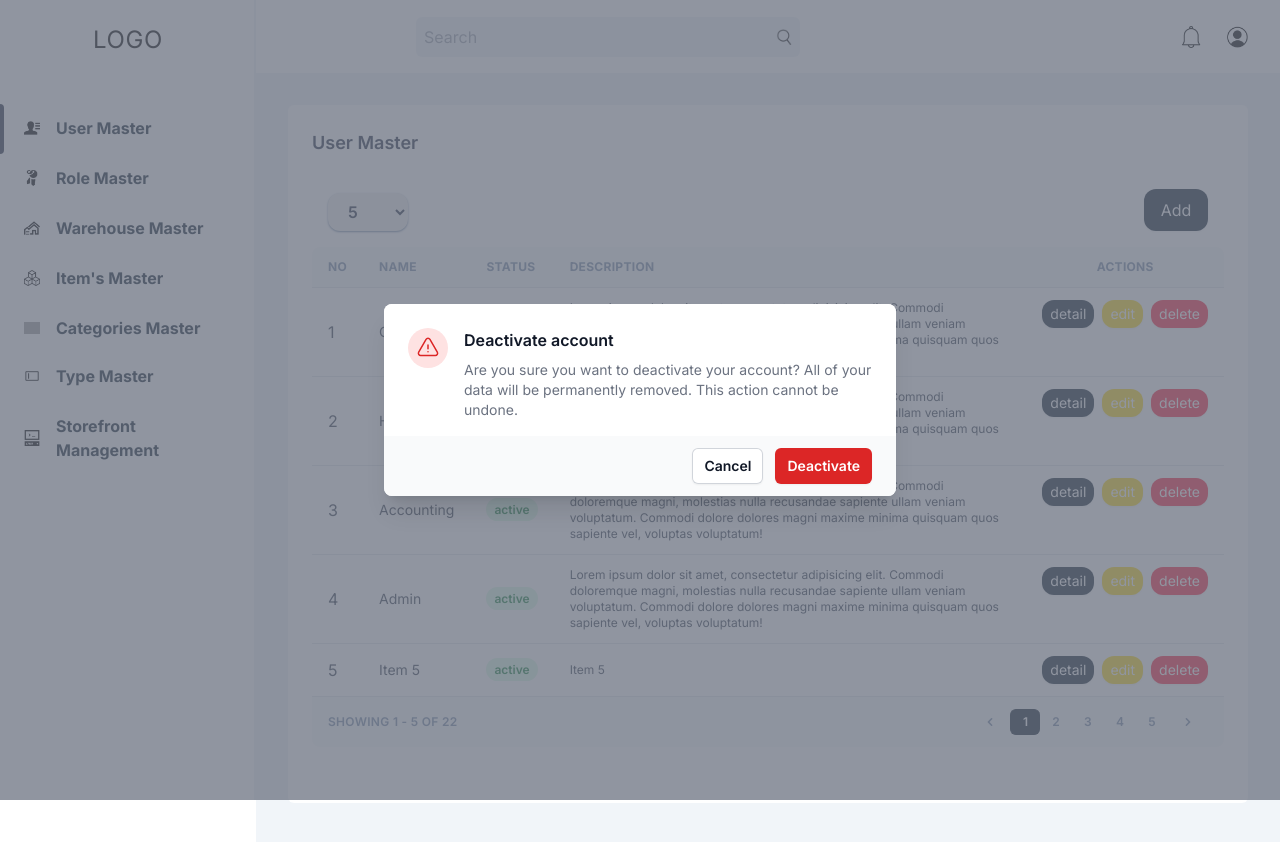
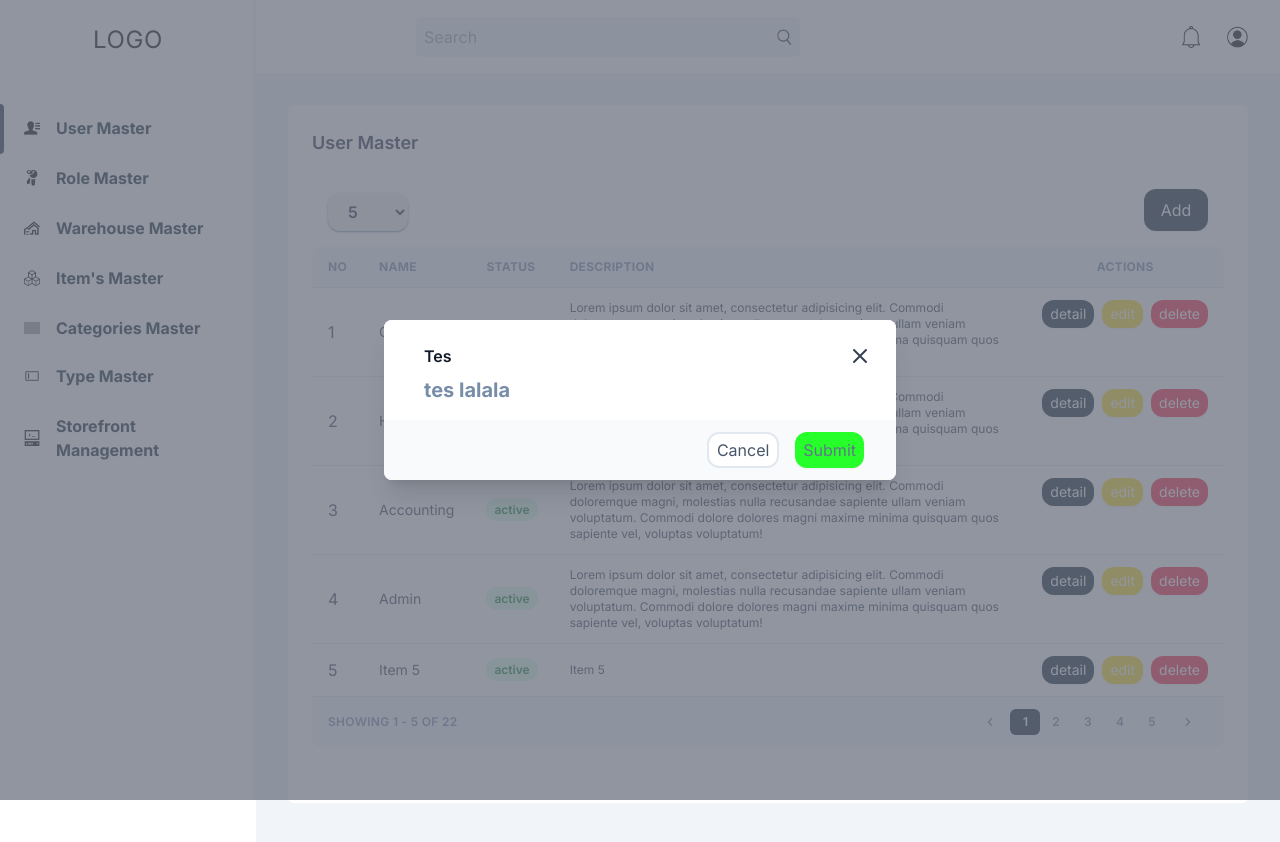
Before and after one commit to Azukii09/cosmetics-shop, a Next.js app: page /admin/user in a window 1280 px wide. Both pictures are taken after a click on the button "Add". Built offline with nearby package versions, Linux system fonts and the light colour scheme; grey boxes are pictures that could not be loaded.

Commit message:
#30- setup modal component
Signed-off-by: Azukii09 <azuknisianta@gmail.com>

```diff
--- a/src/app/admin/user/page.tsx
+++ b/src/app/admin/user/page.tsx
@@ -2,6 +2,7 @@
 import TableComponent from "@/components/components/tableComponent";
 import {useState} from "react";
 import Button from "@/components/tokens/button";
+import Modal from "@/components/components/modal";
 
 export default function UserMasterPage() {
     const title = [
@@ -161,73 +162,12 @@ export default function UserMasterPage() {
     return (
         <>
             {modal && (
-                <div className="relative z-20" aria-labelledby="modal-title" role="dialog" aria-modal="true">
-
-                    {/*Background backdrop, show/hide based on modal state.*/}
-
-                    {/*Entering: "ease-out duration-300"*/}
-                    {/*  From: "opacity-0"*/}
-                    {/*  To: "opacity-100"*/}
-                    {/*Leaving: "ease-in duration-200"*/}
-                    {/*  From: "opacity-100"*/}
-                    {/*  To: "opacity-0"*/}
-
-                    <div className="fixed inset-0 bg-gray-500 bg-opacity-75 transition-opacity"
-                         aria-hidden="true"></div>
-
-                    <div className="fixed inset-0 z-10 w-screen overflow-y-auto">
-                        <div
-                            className="flex min-h-full items-end justify-center p-4 text-center sm:items-center sm:p-0">
-
-                            {/*Modal panel, show/hide based on modal state.*/}
-
-                            {/*Entering: "ease-out duration-300"*/}
-                            {/*  From: "opacity-0 translate-y-4 sm:translate-y-0 sm:scale-95"*/}
-                            {/*  To: "opacity-100 translate-y-0 sm:scale-100"*/}
-                            {/*Leaving: "ease-in duration-200"*/}
-                            {/*  From: "opacity-100 translate-y-0 sm:scale-100"*/}
-                            {/*  To: "opacity-0 translate-y-4 sm:translate-y-0 sm:scale-95"*/}
-
-                            <div
-                                className="relative transform overflow-hidden rounded-lg bg-white text-left shadow-xl transition-all sm:my-8 sm:w-full sm:max-w-lg">
-                                <div className="bg-white px-4 pb-4 pt-5 sm:p-6 sm:pb-4">
-                                    <div className="sm:flex sm:items-start">
-                                        <div
-                                            className="mx-auto flex h-12 w-12 flex-shrink-0 items-center justify-center rounded-full bg-red-100 sm:mx-0 sm:h-10 sm:w-10">
-                                            <svg className="h-6 w-6 text-red-600" fill="none" viewBox="0 0 24 24"
-                                                 strokeWidth="1.5" stroke="currentColor" aria-hidden="true">
-                                                <path strokeLinecap="round" strokeLinejoin="round"
-                                                      d="M12 9v3.75m-9.303 3.376c-.866 1.5.217 3.374 1.948 3.374h14.71c1.73 0 2.813-1.874 1.948-3.374L13.949 3.378c-.866-1.5-3.032-1.5-3.898 0L2.697 16.126zM12 15.75h.007v.008H12v-.008z"/>
-                                            </svg>
-                                        </div>
-                                        <div className="mt-3 text-center sm:ml-4 sm:mt-0 sm:text-left">
-                                            <h3 className="text-base font-semibold leading-6 text-gray-900"
-                                                id="modal-title">Deactivate account</h3>
-                                            <div className="mt-2">
-                                                <p className="text-sm text-gray-500">Are you sure you want to
-                                                    deactivate
-                                                    your account? All of your data will be permanently removed. This
-                                                    action cannot be undone.</p>
-                                            </div>
-                                        </div>
-                                    </div>
-                                </div>
-                                <div className="bg-gray-50 px-4 py-3 sm:flex sm:flex-row-reverse sm:px-6">
-                                    <button type="button"
-                                            className="inline-flex w-full justify-center rounded-md bg-red-600 px-3 py-2 text-sm font-semibold text-white shadow-sm hover:bg-red-500 sm:ml-3 sm:w-auto"
-                                    >Deactivate
-                                    </button>
-                                    <button
-                                        type="button"
-                                        className="mt-3 inline-flex w-full justify-center rounded-md bg-white px-3 py-2 text-sm font-semibold text-gray-900 shadow-sm ring-1 ring-inset ring-gray-300 hover:bg-gray-50 sm:mt-0 sm:w-auto"
-                                        onClick={() => setModal(!modal)}
-                                    >Cancel
-                                    </button>
-                                </div>
-                            </div>
-                        </div>
-                    </div>
-                </div>
+                <Modal
+                    title={"Tes"}
+                    handler={()=>setModal(!modal)}
+                    content={
+                        <div className={"text-xl font-bold text-info"}>tes lalala</div>
+                    }/>
             )}
 
             <div className="container p-8">
@@ -252,7 +192,7 @@ export default function UserMasterPage() {
                             <option value={20}>20</option>
                         </select>
                         <Button typeName={"button"} className={"btn btn-primary w-16"} name={"Add"}
-                                handler={() => setModal(!modal)}/>
+                                handler={() => setModal(true)}/>
                     </div>
                     {/*Content Table*/}
                     <TableComponent title={title} body={tableBody} pageSize={value}/>
--- /dev/null
+++ b/src/components/components/modal.tsx
@@ -0,0 +1,70 @@
+import Button from "@/components/tokens/button";
+import React, {ReactNode} from "react";
+
+export default function ModalTest(props: {
+    title: string;
+    handler:any;
+    content:ReactNode;
+}){
+    return (
+        <div className="relative z-20" aria-labelledby="modal-title" role="dialog" aria-modal="true">
+
+            {/*Background backdrop, show/hide based on modal state.*/}
+
+            {/*Entering: "ease-out duration-300"*/}
+            {/*  From: "opacity-0"*/}
+            {/*  To: "opacity-100"*/}
+            {/*Leaving: "ease-in duration-200"*/}
+            {/*  From: "opacity-100"*/}
+            {/*  To: "opacity-0"*/}
+
+            <div className="fixed inset-0 bg-gray-500 bg-opacity-75 transition-opacity"
+                 aria-hidden="true"></div>
+
+            <div className="fixed inset-0 z-10 w-screen overflow-y-auto">
+                <div
+                    className="flex min-h-full items-end justify-center p-4 text-center sm:items-center sm:p-0">
+
+                    {/*Modal panel, show/hide based on modal state.*/}
+
+                    {/*Entering: "ease-out duration-300"*/}
+                    {/*  From: "opacity-0 translate-y-4 sm:translate-y-0 sm:scale-95"*/}
+                    {/*  To: "opacity-100 translate-y-0 sm:scale-100"*/}
+                    {/*Leaving: "ease-in duration-200"*/}
+                    {/*  From: "opacity-100 translate-y-0 sm:scale-100"*/}
+                    {/*  To: "opacity-0 translate-y-4 sm:translate-y-0 sm:scale-95"*/}
+
+                    <div
+                        className="relative transform overflow-hidden rounded-lg bg-white text-left shadow-xl transition-all sm:my-8 sm:w-full sm:max-w-lg">
+                        <div className="bg-white px-4 pb-4 pt-5 sm:p-6 sm:pb-4">
+                            <div className="flex sm:items-start justify-between">
+                                <div className="mt-3 text-center sm:ml-4 sm:mt-0 sm:text-left">
+                                    <h3 className="text-base font-semibold leading-6 text-gray-900">
+                                        {props.title}
+                                    </h3>
+                                    <div className="mt-2">
+                                        {props.content}
+                                    </div>
+                                </div>
+                                <button onClick={props.handler}>
+                                    <svg xmlns="http://www.w3.org/2000/svg"
+                                         className="w-6 h-6 text-gray-700 hover:text-gray-900" fill="none"
+                                         viewBox="0 0 24 24" stroke="currentColor">
+                                        <path strokeLinecap="round" strokeLinejoin="round" strokeWidth="2"
+                                              d="M6 18L18 6M6 6l12 12"/>
+                                    </svg>
+                                </button>
+                            </div>
+                        </div>
+                        <div className="bg-gray-50 px-4 py-3 sm:flex sm:flex-row-reverse sm:px-6">
+                            <Button typeName={"button"} className={"btn btn-success mx-2"} name={"Submit"}
+                                    handler={props.handler}/>
+                            <Button typeName={"button"} className={"btn btn-line mx-2"} name={"Cancel"}
+                                    handler={props.handler}/>
+                        </div>
+                    </div>
+                </div>
+            </div>
+        </div>
+    )
+}
```
